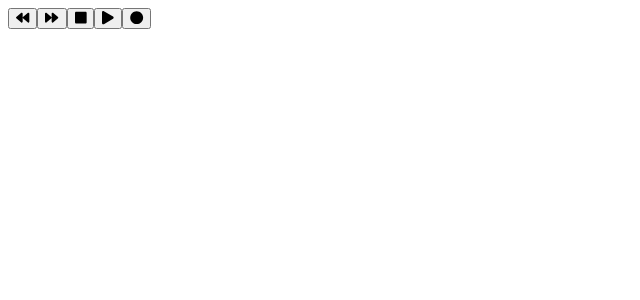
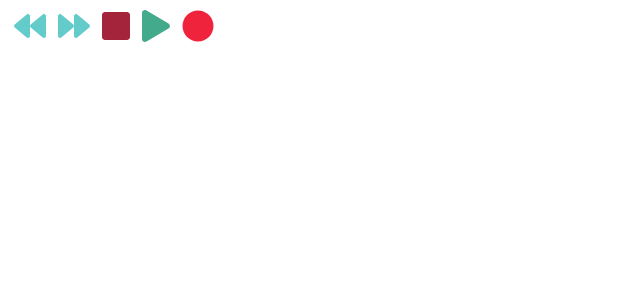
Before and after one commit to DanielJSottile/ambassador, a Next.js app: page / in a window 1280 px wide. Shown: the top 300 px of the page, without its empty margins (0-640 px from the left). Built offline with nearby package versions, Linux system fonts and the light colour scheme.

Commit message:
created audio controller button, added classnames

```diff
--- a/components/AudioController/AudioController.module.scss
+++ b/components/AudioController/AudioController.module.scss
@@ -0,0 +1,25 @@
+@import '../../pages/index.scss';
+
+.inactive {
+  color: $grey
+}
+
+.play {
+  color: $green;
+}
+
+.stop {
+  color: $red;
+}
+
+.record {
+  color: $brightred;
+}
+
+.pause {
+  color: $blue;
+}
+
+.back-forward {
+  color: $lightblue;
+}
--- a/components/AudioController/AudioController.tsx
+++ b/components/AudioController/AudioController.tsx
@@ -1,5 +1,5 @@
 import React, { useContext } from 'react';
-import Button from '../Button';
+import AudioControllerButton from './AudioControllerButton';
 import { FontAwesomeIcon } from '@fortawesome/react-fontawesome';
 import { AudioReactContext } from '../../contexts/AudioContext';
 import {
@@ -10,6 +10,7 @@ import {
   faForward,
   faBackward,
 } from '@fortawesome/free-solid-svg-icons';
+import styles from './AudioController.module.scss'
 
 const AudioController = () => {
   const {
@@ -22,43 +23,35 @@ const AudioController = () => {
     setIsRecording,
   } = useContext(AudioReactContext);
   return (
-    <div>
-      <Button>
-        <FontAwesomeIcon icon={faBackward} />
-      </Button>
-      <Button>
-        <FontAwesomeIcon icon={faForward} />
-      </Button>
-      <Button
+    <>
+      <AudioControllerButton>
+        <FontAwesomeIcon icon={faBackward} className={styles['back-forward']}/>
+      </AudioControllerButton>
+      <AudioControllerButton>
+        <FontAwesomeIcon icon={faForward} className={styles['back-forward']}/>
+      </AudioControllerButton>
+      <AudioControllerButton
         onClickCallback={() => {
           setIsPlaying(false);
           setIsPaused(true);
         }}
       >
-        <FontAwesomeIcon icon={faStop} />
-      </Button>
-      {isPaused ? (
-        <Button
+        <FontAwesomeIcon icon={faStop} className={styles['stop']}/>
+      </AudioControllerButton>
+      <AudioControllerButton
+        controller={isPaused}
         onClickCallback={() => {
-          setIsPlaying(true);
-          setIsPaused(false);
-        }}>
-          <FontAwesomeIcon icon={faPlay} />
-        </Button>
-      ) : (
-        <Button
-        onClickCallback={() => {
-          setIsPlaying(false);
-          setIsPaused(true);
+          setIsPlaying(isPaused);
+          setIsPaused(!isPaused);
         }}
-        >
-          <FontAwesomeIcon icon={faPause} />
-        </Button>
-      )}
-      <Button>
-        <FontAwesomeIcon icon={faCircle} />
-      </Button>
-    </div>
+        secondaryIcon={<FontAwesomeIcon icon={faPause} className={styles['pause']}/>}
+      >
+        <FontAwesomeIcon icon={faPlay} className={styles['play']}/>
+      </AudioControllerButton>
+      <AudioControllerButton>
+        <FontAwesomeIcon icon={faCircle} className={styles['record']}/>
+      </AudioControllerButton>
+    </>
   );
 };
 
--- /dev/null
+++ b/components/AudioController/AudioControllerButton/AudioControllerButton.module.scss
@@ -0,0 +1,5 @@
+.audio-controller-button {
+  background-color: transparent;
+  border: none;
+  font-size: 2rem;
+}
--- /dev/null
+++ b/components/AudioController/AudioControllerButton/AudioControllerButton.tsx
@@ -0,0 +1,29 @@
+import React, { ReactNode, MouseEvent } from 'react';
+import Button from '../../Button';
+import styles from './AudioControllerButton.module.scss';
+
+type AudioControllerButtonProps = {
+  /** a boolean that controls main and secondary icons, or other styles */
+  controller?: boolean;
+  /** children of the button, usually an icon */
+  children: ReactNode;
+  /** if a controller is used, the secondary icon it shows */
+  secondaryIcon?: ReactNode;
+  /** function used for onChange for the input */
+  onClickCallback?: (e: MouseEvent<HTMLButtonElement>) => void;
+};
+
+const AudioControllerButton = ({
+  controller,
+  children,
+  onClickCallback,
+  secondaryIcon,
+}: AudioControllerButtonProps) => {
+  return (
+    <Button onClickCallback={onClickCallback} buttonClass={styles['audio-controller-button']}>
+      {controller ? children : secondaryIcon || children}
+    </Button>
+  );
+};
+
+export default AudioControllerButton;
--- /dev/null
+++ b/components/AudioController/AudioControllerButton/index.tsx
@@ -0,0 +1 @@
+export {default} from './AudioControllerButton';
--- a/package.json
+++ b/package.json
@@ -12,6 +12,7 @@
     "@fortawesome/fontawesome-svg-core": "^1.2.36",
     "@fortawesome/free-solid-svg-icons": "^5.15.4",
     "@fortawesome/react-fontawesome": "^0.1.16",
+    "classnames": "^2.3.1",
     "next": "12.0.1",
     "node-sass": "^6.0.1",
     "react": "17.0.2",
--- /dev/null
+++ b/pages/index.scss
@@ -0,0 +1,8 @@
+$red: #A4243B;
+$brightred: #ef233c;
+$grey: #475B63;
+$orange: #F9844A;
+$yellow: #F9C74F;
+$green: #43AA8B;
+$lightblue: #63CCCA;
+$blue: #277DA1;
```
Also changed, not shown: 2 other files (tests, documents, lock files or other folders).
